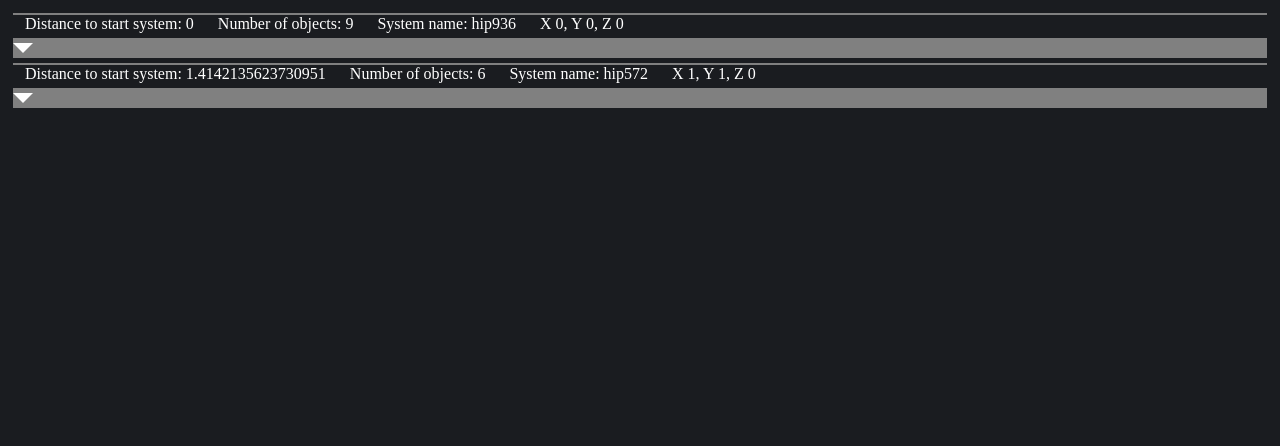
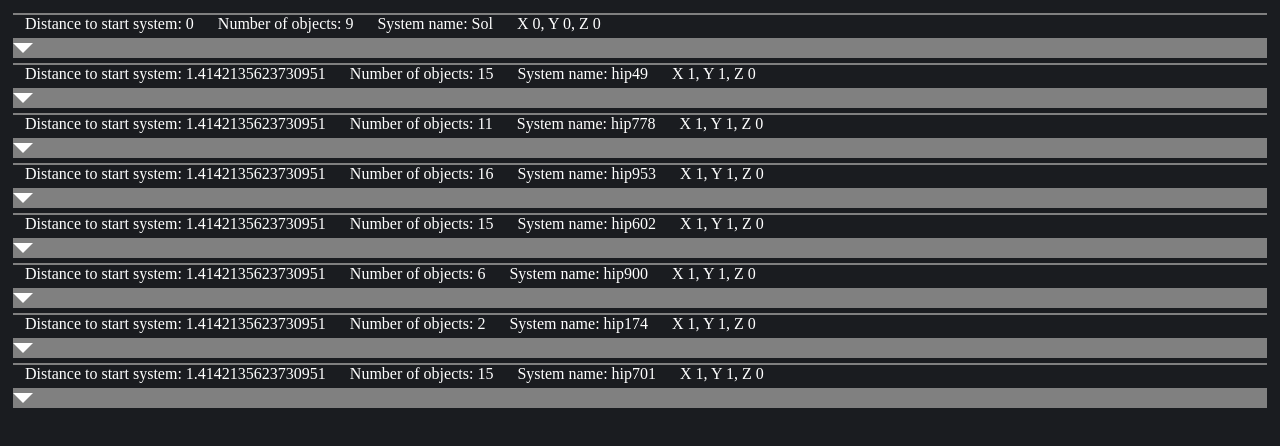
Before and after one commit to Soul2606/Space-economy-sim, a plain HTML site: page index.html in a window 1280 px wide. Drawn offline with Linux system fonts and the light colour scheme.

Commit message:
single function for generating random systems and function for creating entire html structure for systems.

```diff
--- a/scripth.js
+++ b/scripth.js
@@ -2,7 +2,11 @@
 const main_systems_list_element = document.getElementById("systems-list0")
 const planet_overview_base_element = document.getElementById("planet-overview0")
 
-/* temperature is in kelvin */
+/*
+Temperature is in kelvin.
+This sim does not care about the systems architecture around multiple stars. It pretends all the other stars don't exist, only the star with the greatest mass
+There is no dynamic star system architecture system because thats not the main focus of this app.
+*/
 
 
 
@@ -30,11 +34,11 @@ class Planet {
 
 
 class Star_system {
-	constructor(system_stars, system_bodies, distance_to_start, system_name, position){
-		this.system_stars = 		system_stars
-		this.system_bodies =		system_bodies
+	constructor(stars, planets, distance_to_start, name, position){
+		this.stars = 				stars
+		this.planets =				planets
 		this.distance_to_start =	distance_to_start
-		this.system_name =			system_name
+		this.name =					name
 		this.position =				position
 	}
 }
@@ -46,6 +50,7 @@ class Star {
 	constructor(mass_solar, type){
 		this.mass_solar =	mass_solar
 		this.type =			type
+		this.brightness =	(mass_solar / 2 + 0.75) ** 2
 	}
 }
 
@@ -63,7 +68,7 @@ class Vector3D {
         this.z = z;
     }
 
-	// All these methods may not be necessary
+	// All these methods might not be necessary
     add(vector) {
         return new Vector3D(this.x + vector.x, this.y + vector.y, this.z + vector.z);
     }
@@ -196,6 +201,20 @@ function create_star_system_info_element(star_info_elements, planet_info_table,
 
 
 
+function create_star_system_info_element2(system){
+	const star_info_elements = create_star_info_list(system.stars)
+	const planet_info_table = create_planets_table_element(system.planets)
+	const distance_to_start = system.distance_to_start
+	const number_of_objects = system.stars.length + system.planets.length
+	const system_name = system.name
+	const system_position = system.position
+	const star_system_info_element = create_star_system_info_element(star_info_elements, planet_info_table, distance_to_start, number_of_objects, system_name, system_position)
+	return star_system_info_element
+}
+
+
+
+
 function create_star_info_element(star_type, star_solar_mass){
 
 	const main_body_div = document.createElement("div")
@@ -212,6 +231,18 @@ function create_star_info_element(star_type, star_solar_mass){
 	main_body_div.appendChild(paragraph_mass_earth)
 
 	return main_body_div
+}
+
+
+
+
+function create_star_info_list(stars){
+	let star_info_elements = []
+	for (let i = 0; i < stars.length; i++) {
+		const element = stars[i];
+		star_info_elements.push(create_star_info_element(element.type, element.mass_solar))
+	}
+	return star_info_elements
 }
 
 
@@ -374,6 +405,35 @@ function soft_sign2(value, min, max){
 
 
 
+function random_number_by_weight(numbers, numbers_weight){
+	//There should be a one to one correlation between 'numbers' and 'numbers_weight'
+	let numbers_copy = Array.from(numbers)
+	let weights = Array.from(numbers_weight)
+	while(weights.length < numbers_copy.length){
+		weights.push(1)
+	}
+	while(numbers_copy.length < weights.length){
+		numbers_copy.push(0)
+	}
+	let sum = 0
+	for (let i = 0; i < weights.length; i++) {
+		const element = weights[i]
+		sum += Math.abs(element)
+	}
+	const random_number = Math.random() * sum
+	let weight = 0
+	for (let i = 0; i < numbers_copy.length; i++) {
+		const number = numbers_copy[i]
+		weight += Math.abs(weights[i])
+		if(random_number < weight){
+			return number
+		}
+	}
+}
+
+
+
+
 function rgb_string_from_temperature(value){
 	const color_rgb_string = "rgb("+
 	//red
@@ -392,32 +452,43 @@ function rgb_string_from_temperature(value){
 
 
 
-function generate_random_planet(energy_from_stars, solar_wind_intensity, planet_type){
-	let type = random_array_element(["terra", "gas giant", "oceania", "super oceania"])
-	if(planet_type !== undefined){
-		type = planet_type
+function generate_random_planet(energy_from_stars, solar_wind_intensity, type = random_array_element(["terra", "gas giant", "oceania", "super oceania"]), atmosphere_pressure, mass){
+
+	switch (type) {
+		case "gas giant":
+			if(mass === undefined){
+				mass = Math.sqrt((Math.random() ** 4) * 200) + 4
+			}
+			if(atmosphere_pressure === undefined){
+				atmosphere_pressure = 1
+			}
+			break;
+		case "oceania":
+			if(mass === undefined){
+				mass = Math.sqrt((Math.random() ** 4) * 2) + 0.6
+			}
+			if(atmosphere_pressure === undefined){
+				atmosphere_pressure = ((Math.random() ** 4) * 120) + 0.6
+			}
+			break;
+		case "super oceania":
+			if(mass === undefined){
+				mass = Math.sqrt((Math.random() ** 4) * 2) + 0.6
+			}
+			if(atmosphere_pressure === undefined){
+				atmosphere_pressure = (Math.random() * 120) + 10
+			}
+			break;
+		default:
+			if(mass === undefined){
+				mass = Math.sqrt((Math.random() ** 4) * 4) + 0.05
+			}
+			if(atmosphere_pressure === undefined){
+				atmosphere_pressure = (Math.random() ** 6) * 100 / (solar_wind_intensity + 1)
+			}
+			break;
 	}
 
-	let mass
-	let atmosphere_pressure
-	switch (type) {
-		case "gas giant":
-			mass = Math.sqrt((Math.random() ** 4) * 200) + 4
-			atmosphere_pressure = 1
-			break;
-		case "oceania":
-			mass = Math.sqrt((Math.random() ** 4) * 2) + 0.6
-			atmosphere_pressure = ((Math.random() ** 4) * 120) + 0.6
-			break;
-		case "super oceania":
-			mass = Math.sqrt((Math.random() ** 4) * 2) + 0.6
-			atmosphere_pressure = (Math.random() * 120) + 10
-			break;
-		default:
-			mass = Math.sqrt((Math.random() ** 4) * 4) + 0.05
-			atmosphere_pressure = (Math.random() ** 6) * 100 / (solar_wind_intensity + 1)
-			break;
-	}
 
 	const rare_metals = Math.random() * 5
 
@@ -437,8 +508,8 @@ function generate_random_planet(energy_from_stars, solar_wind_intensity, planet_
 			organics = 0.5
 			break
 	}
-	organics -= (1 / (10 * atmosphere_pressure)) + (0.05 * (1.1 ** (atmosphere_pressure)) - 0.05)
-	organics -= (average_surface_temperature - 290) ** 2 * 0.0003
+	organics -= (1 / (1000 * atmosphere_pressure ** 2)) + (0.002 * (1.2 ** atmosphere_pressure))
+	organics -= (average_surface_temperature - 293 + Math.abs(average_surface_temperature - 293)) ** 2 / 1000 + (293 - average_surface_temperature + Math.abs(293 - average_surface_temperature)) ** 3 / 1000000
 	organics = Math.max(organics, 0)
 
 	const planet = new Planet(type, mass, hazard_rating, atmosphere_pressure, 0, 0, 0, 0, "", "", "", rare_metals, organics, average_surface_temperature, false)
@@ -470,7 +541,7 @@ function generate_random_star(mass_s = Math.random() ** 2 * 7 + 0.01){
 
 
 
-function generate_random_system(position, stars_amount = Math.ceil(Math.random() ** 4 * 7), planets_amount = Math.ceil(Math.random() * 32)){
+function generate_random_system(position, stars_amount = random_number_by_weight([1,2,3,4,5,6,7],[100,300,25,5,1,0.1]), planets_amount = Math.ceil(Math.random() * 16), system_name = "hip" + Number.parseInt(Math.random() * 999)){
 
 	let stars = []
 	let star_greatest_mass
@@ -484,9 +555,10 @@ function generate_random_system(position, stars_amount = Math.ceil(Math.random()
 		}
 	}
 
+	stars.sort((a, b) => b["mass_solar"] - a["mass_solar"])
 
 
-	let brightness = (star_greatest_mass.mass_solar / 2 + 0.75) ** 2
+	const brightness = star_greatest_mass.brightness
 
 	console.groupCollapsed("new star system")
 	console.log("star brightness", brightness)
@@ -504,17 +576,7 @@ function generate_random_system(position, stars_amount = Math.ceil(Math.random()
 
 
 
-	const system = new Star_system(stars, planets, position.distance(0), "hip" + Number.parseInt(Math.random() * 999), position)
-
-	let star_info_elements = []
-	for (let i = 0; i < stars.length; i++) {
-		const element = stars[i];
-		star_info_elements.push(create_star_info_element(element.type, element.mass_solar))
-	}
-
-	const planets_table = create_planets_table_element(planets)
-
-	main_systems_list_element.appendChild(create_star_system_info_element(star_info_elements, planets_table, system.distance_to_start, stars_amount + planets_amount, system.system_name, system.position))
+	const system = new Star_system(stars, planets, position.distance(0), system_name, position)
 
 	return system
 }
@@ -541,21 +603,28 @@ function close_planet_overview_panel(){
 
 
 
+const star_1 = new Star(1 + (Math.random()*0.05 - 0.05/2), "yellow dwarf")
+let brightness = star_1.brightness
+
 let planets =[]
 
 console.groupCollapsed("generated planet with solar energy")
+console.log("star brightness", brightness)
 for (let i = 0; i < 8; i++) {
-	const planet = generate_random_planet(5/((i * 0.75 + 1.5) ** 2), 1, "terra")
+	let local_brightness = brightness / ((i * 0.5 + 0.9) ** 2)
 
-	planets.push(planet)
+	if(i === 1){
+		planets.push(generate_random_planet(local_brightness, 1, "terra", 1))
+	}else{
+		planets.push(generate_random_planet(local_brightness, 1))
+	}
 
-	console.log(5/((i * 0.5 + 1.5) ** 2))
+	console.log("local brightness", local_brightness)
 }
 console.groupEnd()
 
-const star_1 = new Star(1, "yellow dwarf")
 
-const starting_system = new Star_system([star_1], planets, 0, "hip" + Number.parseInt(Math.random() * 1000), new Vector3D(0,0,0))
+const starting_system = new Star_system([star_1], planets, 0, "Sol", new Vector3D(0,0,0))
 
 
 
@@ -563,6 +632,12 @@ const star_info_elements = [create_star_info_element(star_1.type, star_1.mass_so
 
 const planets_table_element = create_planets_table_element(planets)
 
-main_systems_list_element.appendChild(create_star_system_info_element(star_info_elements, planets_table_element, starting_system.distance_to_start, planets.length + 1, starting_system.system_name, starting_system.position))
+main_systems_list_element.appendChild(create_star_system_info_element(star_info_elements, planets_table_element, starting_system.distance_to_start, planets.length + 1, starting_system.name, starting_system.position))
 
-generate_random_system(new Vector3D(1, 1, 0))
+main_systems_list_element.appendChild(create_star_system_info_element2(generate_random_system(new Vector3D(1, 1, 0))))
+main_systems_list_element.appendChild(create_star_system_info_element2(generate_random_system(new Vector3D(1, 1, 0))))
+main_systems_list_element.appendChild(create_star_system_info_element2(generate_random_system(new Vector3D(1, 1, 0))))
+main_systems_list_element.appendChild(create_star_system_info_element2(generate_random_system(new Vector3D(1, 1, 0))))
+main_systems_list_element.appendChild(create_star_system_info_element2(generate_random_system(new Vector3D(1, 1, 0))))
+main_systems_list_element.appendChild(create_star_system_info_element2(generate_random_system(new Vector3D(1, 1, 0))))
+main_systems_list_element.appendChild(create_star_system_info_element2(generate_random_system(new Vector3D(1, 1, 0))))
--- a/style.css
+++ b/style.css
@@ -77,7 +77,7 @@ body{
 .star-list-item{
     display: flex;
     border-top: solid gray 2px;
-    margin: 5px;
+    margin: 5px 0;
     justify-content: space-evenly;
 }
 
```
